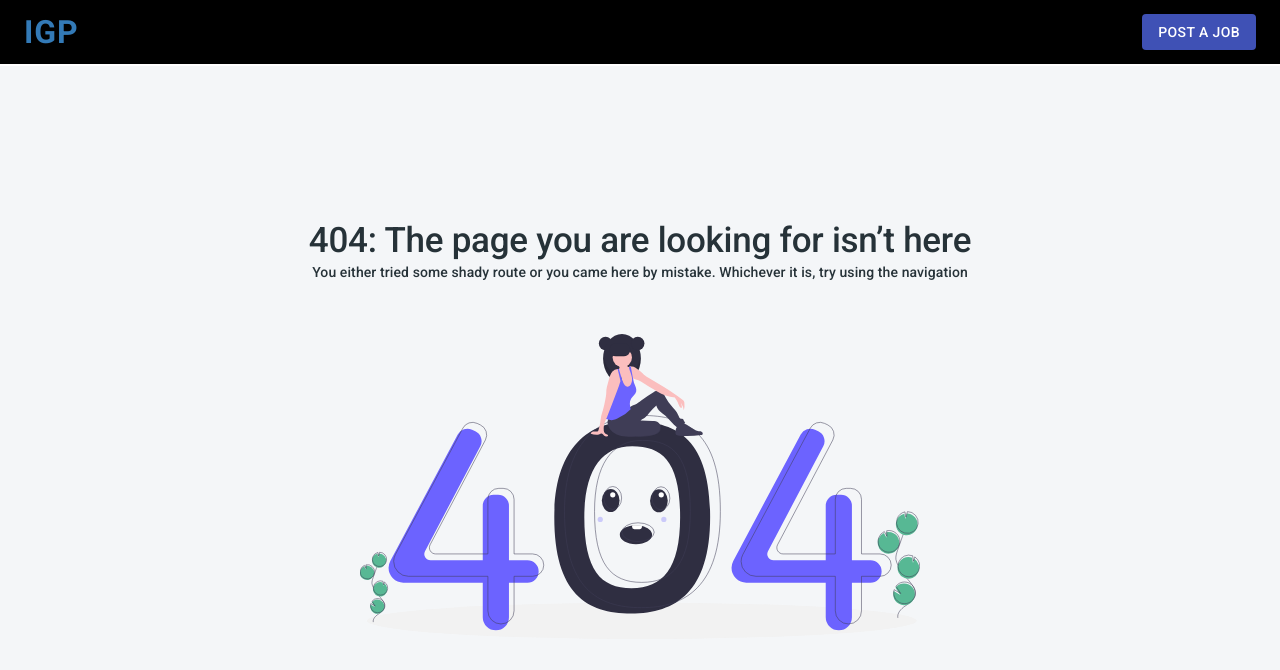
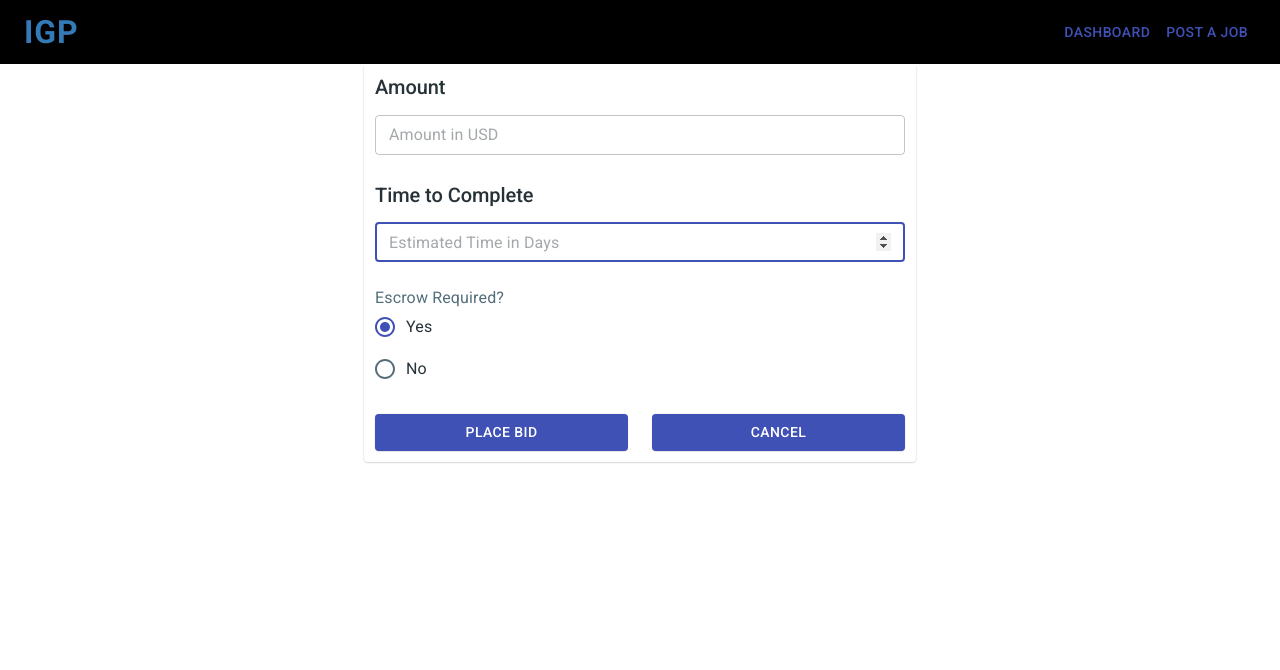
Before and after one commit to Birajpokharel11/fghireFrontend, a React (Create React App) app: page /bid in a window 1280 px wide. Before the commit this address led to /404. Shown: the top 670 px of the page. Built offline with nearby package versions, Linux system fonts and the light colour scheme.

Commit message:
some minor changes in icons and items of navbar

```diff
--- a/package.json
+++ b/package.json
@@ -12,7 +12,7 @@
   "dependencies": {
     "@date-io/date-fns": "^1.3.13",
     "@material-ui/core": "^4.11.0",
-    "@material-ui/icons": "^4.9.1",
+    "@material-ui/icons": "^4.11.2",
     "@material-ui/lab": "^4.0.0-alpha.56",
     "@material-ui/pickers": "^3.3.10",
     "@material-ui/styles": "^4.10.0",
--- /dev/null
+++ b/src/components/PlaceBid/PlaceBid.jsx
@@ -0,0 +1,94 @@
+import React from 'react';
+import Button from '@material-ui/core/Button';
+import TextField from '@material-ui/core/TextField';
+
+import Container from '@material-ui/core/Container';
+import Grid from '@material-ui/core/Grid';
+import Radio from '@material-ui/core/Radio';
+import RadioGroup from '@material-ui/core/RadioGroup';
+import FormControlLabel from '@material-ui/core/FormControlLabel';
+import FormControl from '@material-ui/core/FormControl';
+import FormLabel from '@material-ui/core/FormLabel';
+import Paper from '@material-ui/core/Paper';
+import Typography from '@material-ui/core/Typography';
+import { makeStyles } from '@material-ui/styles';
+
+const useStyles = makeStyles(() => ({
+  root: {
+    padding: '2%'
+  }
+}));
+
+export default function PlaceBid() {
+  const classes = useStyles();
+  const [value, setValue] = React.useState('Yes');
+  const handleChange = (event) => {
+    setValue(event.target.value);
+  };
+
+  return (
+    <Container maxWidth="sm">
+      <Paper className={classes.root} elvation={3}>
+        <Grid container spacing={3} direction="column">
+          <Grid item>
+            <Paper elevation={0}>
+              <Typography variant="h4" gutterBottom="True">
+                Amount
+              </Typography>
+              <TextField
+                autoFocus
+                variant="outlined"
+                margin="dense"
+                placeholder="Amount in USD"
+                type="number"
+                fullWidth
+              />
+            </Paper>
+          </Grid>
+
+          <Grid item>
+            <Paper elevation={0}>
+              <Typography variant="h4" gutterBottom="True">
+                Time to Complete{' '}
+              </Typography>
+
+              <TextField
+                autoFocus
+                variant="outlined"
+                margin="dense"
+                placeholder="Estimated Time in Days"
+                type="number"
+                fullWidth
+              />
+            </Paper>
+          </Grid>
+          <Grid item xs="12">
+            <FormControl component="fieldset">
+              <FormLabel component="legend">Escrow Required?</FormLabel>
+              <RadioGroup
+                aria-label="gender"
+                value={value}
+                onChange={handleChange}
+              >
+                <FormControlLabel value="Yes" control={<Radio />} label="Yes" />
+                <FormControlLabel value="No" control={<Radio />} label="No" />
+              </RadioGroup>
+            </FormControl>
+          </Grid>
+          <Grid item container spacing={3}>
+            <Grid item xs="6">
+              <Button variant="contained" color="primary" fullWidth="True">
+                Place Bid
+              </Button>
+            </Grid>
+            <Grid item xs="6">
+              <Button variant="contained" color="primary" fullWidth="True">
+                Cancel
+              </Button>
+            </Grid>
+          </Grid>
+        </Grid>
+      </Paper>
+    </Container>
+  );
+}
--- /dev/null
+++ b/src/components/PlaceBid/index.js
@@ -0,0 +1 @@
+export { default } from './PlaceBid';
--- a/src/layouts/DashboardLayout/NavBar/index.js
+++ b/src/layouts/DashboardLayout/NavBar/index.js
@@ -11,16 +11,17 @@ import {
   Typography,
   makeStyles
 } from '@material-ui/core';
+
 import {
-  AlertCircle as AlertCircleIcon,
   BarChart as BarChartIcon,
   Lock as LockIcon,
   Settings as SettingsIcon,
-  ShoppingBag as ShoppingBagIcon,
   User as UserIcon,
-  UserPlus as UserPlusIcon,
-  Users as UsersIcon
+  Star as favIcon,
+  DollarSign as walletIcon,
+  PenTool as reviewIcon
 } from 'react-feather';
+
 import NavItem from './NavItem';
 
 const user = {
@@ -36,39 +37,35 @@ const items = [
     title: 'Dashboard'
   },
   {
-    href: '/app/customers',
-    icon: UsersIcon,
-    title: 'Customers'
+    href: '/app/account',
+    icon: UserIcon,
+    title: 'My Profile'
   },
   {
-    href: '/app/products',
-    icon: ShoppingBagIcon,
-    title: 'Products'
+    href: '/app/wallet',
+    icon: walletIcon,
+    title: 'My Wallet'
   },
   {
-    href: '/app/account',
-    icon: UserIcon,
-    title: 'Account'
+    href: '/app/favourites',
+    icon: favIcon,
+    title: 'My favourites'
   },
+  {
+    href: '/app/reviews',
+    icon: reviewIcon,
+    title: 'My Reviews'
+  },
+
   {
     href: '/app/settings',
     icon: SettingsIcon,
     title: 'Settings'
   },
   {
-    href: '/login',
+    href: '/logout',
     icon: LockIcon,
-    title: 'Login'
-  },
-  {
-    href: '/register',
-    icon: UserPlusIcon,
-    title: 'Register'
-  },
-  {
-    href: '/404',
-    icon: AlertCircleIcon,
-    title: 'Error'
+    title: 'Logout'
   }
 ];
 
--- a/src/layouts/MainLayout/TopBar.jsx
+++ b/src/layouts/MainLayout/TopBar.jsx
@@ -52,10 +52,11 @@ const TopBar = ({ className, ...rest }) => {
           </Grid> */}
         </RouterLink>
         <Typography className={classes.gap}> </Typography>
+        <RouterLink to="/app/dashboard">
+          <Button color="primary">Dashboard</Button>
+        </RouterLink>
         <RouterLink to="/post">
-          <Button variant="contained" color="primary">
-            Post a Job
-          </Button>
+          <Button color="primary">Post a Job</Button>
         </RouterLink>
       </Toolbar>
     </AppBar>
```
Also changed, not shown: src/Routes.jsx (+7 -0 lines), 1 other file (tests, documents, lock files or other folders).
